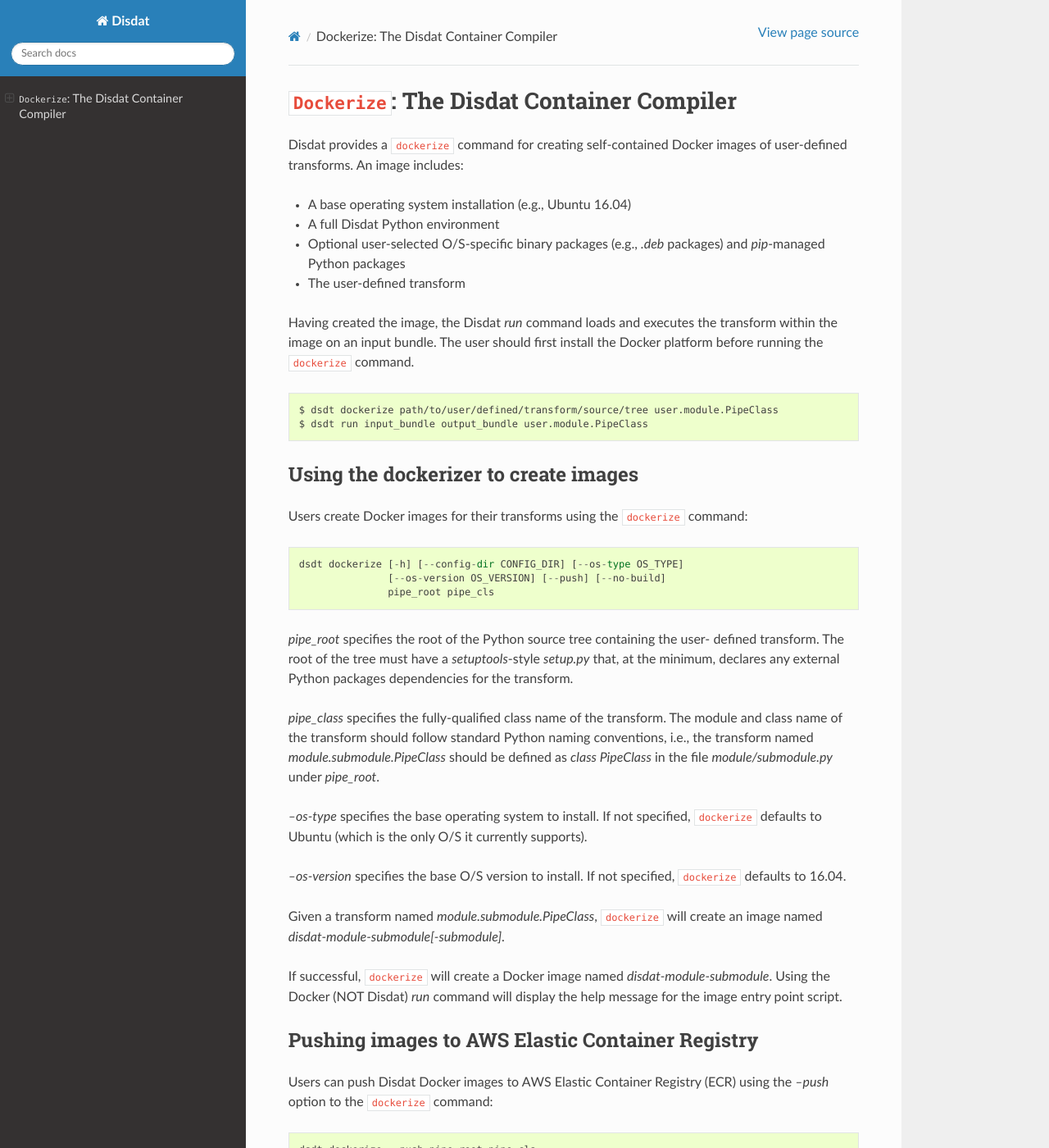
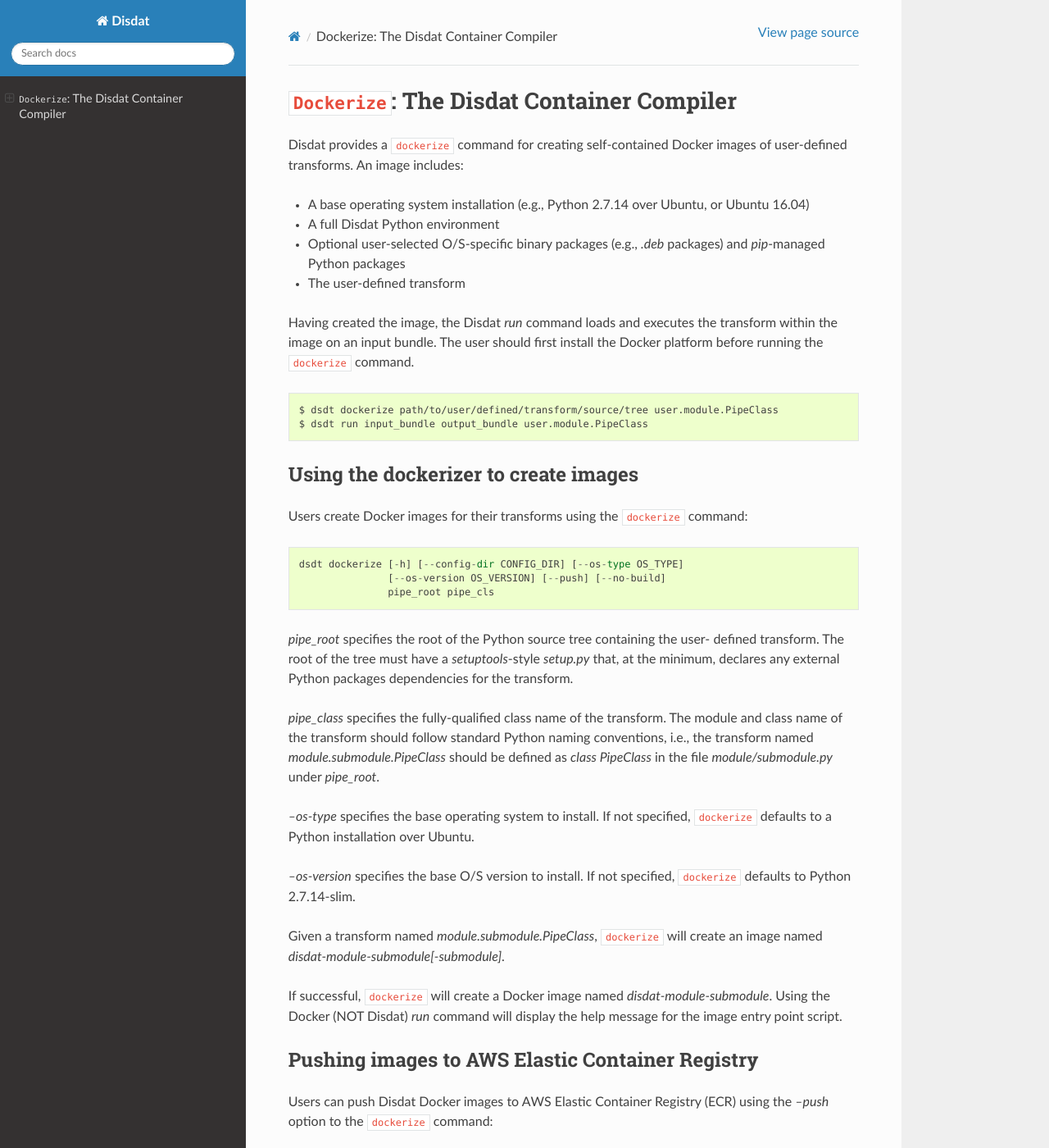
Before and after one commit to kyocum/disdat, a Sphinx documentation site: the page built from docs/dockerize.rst, in a window 1280 px wide and 1400 px high. Shown: the whole window at 82% size. Built offline with Sphinx 7.4.7 and the Read the Docs theme 2.0.0, drawn with Linux system fonts in a browser that asks for light colours.

Commit message:
Updated dockerize and run documentation

```diff
--- a/docs/dockerize.rst
+++ b/docs/dockerize.rst
@@ -4,7 +4,7 @@
 Disdat provides a ``dockerize`` command for creating self-contained Docker
 images of user-defined transforms. An image includes:
 
-- A base operating system installation (e.g., Ubuntu 16.04)
+- A base operating system installation (e.g., Python 2.7.14 over Ubuntu, or Ubuntu 16.04)
 - A full Disdat Python environment
 - Optional user-selected O/S-specific binary packages (e.g., `.deb` packages) and `pip`-managed Python packages
 - The user-defined transform
@@ -41,10 +41,10 @@
 `pipe_root`.
 
 `--os-type` specifies the base operating system to install. If not specified,
-``dockerize`` defaults to Ubuntu (which is the only O/S it currently supports).
+``dockerize`` defaults to a Python installation over Ubuntu.
 
 `--os-version` specifies the base O/S version to install. If not specified,
-``dockerize`` defaults to 16.04.
+``dockerize`` defaults to Python 2.7.14-slim.
 
 Given a transform named `module.submodule.PipeClass`, ``dockerize`` will create
 an image named `disdat-module-submodule[-submodule]`.
```
Also changed, not shown: docs/run.rst (+8 -1 lines).
